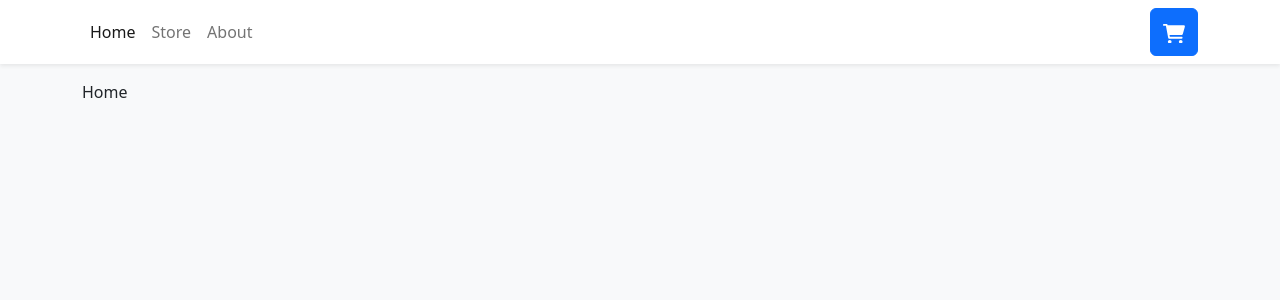
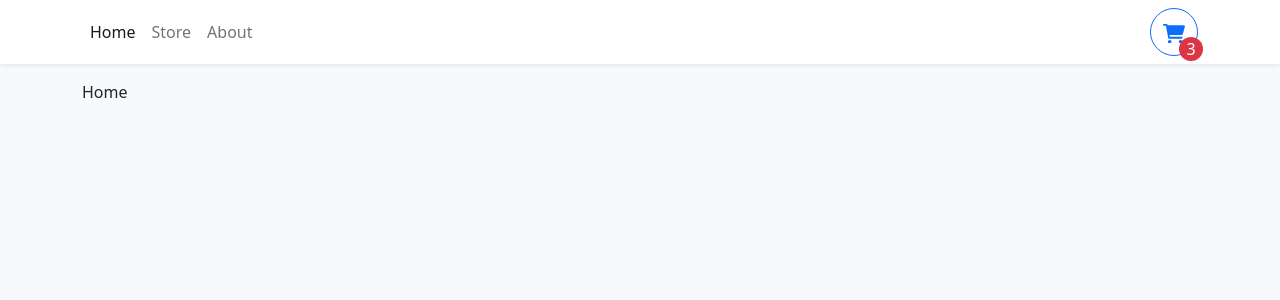
Before and after one commit to Tornike1123/Typescript-Cart, a React (Create React App) app: page / in a window 1280 px wide. Shown: the top 300 px of the page. Built offline with nearby package versions, Linux system fonts and the light colour scheme.

Commit message:
Finish Navbar designe

```diff
--- a/src/components/Navbar.tsx
+++ b/src/components/Navbar.tsx
@@ -4,7 +4,7 @@
 
 const Navbar = () => {
 	return (
-		<NavbarBs className="bg-white shadow-sm mb-3">
+		<NavbarBs sticky="top" className="bg-white shadow-sm mb-3">
 			<Container>
 				<Nav className="me-auto">
 					<Nav.Link to="/" as={NavLink}>
@@ -17,7 +17,15 @@
 						About
 					</Nav.Link>
 				</Nav>
-				<Button style={{ width: "3rem", height: "3rem" }}>
+				<Button
+					style={{
+						width: "3rem",
+						height: "3rem",
+						position: "relative",
+					}}
+					variant="outline-primary"
+					className="rounded-circle"
+				>
 					<svg
 						xmlns="http://www.w3.org/2000/svg"
 						viewBox="0 0 576 512"
@@ -25,6 +33,20 @@
 					>
 						<path d="M96 0C107.5 0 117.4 8.19 119.6 19.51L121.1 32H541.8C562.1 32 578.3 52.25 572.6 72.66L518.6 264.7C514.7 278.5 502.1 288 487.8 288H170.7L179.9 336H488C501.3 336 512 346.7 512 360C512 373.3 501.3 384 488 384H159.1C148.5 384 138.6 375.8 136.4 364.5L76.14 48H24C10.75 48 0 37.25 0 24C0 10.75 10.75 0 24 0H96zM128 464C128 437.5 149.5 416 176 416C202.5 416 224 437.5 224 464C224 490.5 202.5 512 176 512C149.5 512 128 490.5 128 464zM512 464C512 490.5 490.5 512 464 512C437.5 512 416 490.5 416 464C416 437.5 437.5 416 464 416C490.5 416 512 437.5 512 464z" />
 					</svg>
+					<div
+						className="rounded-circle bg-danger d-flex justify-content-center align-items-center"
+						style={{
+							color: "white",
+							width: "1.5rem",
+							height: "1.5rem",
+							position: "absolute",
+							bottom: 0,
+							right: 0,
+							transform: "translate(25%, 25%)",
+						}}
+					>
+						3
+					</div>
 				</Button>
 			</Container>
 		</NavbarBs>
```
